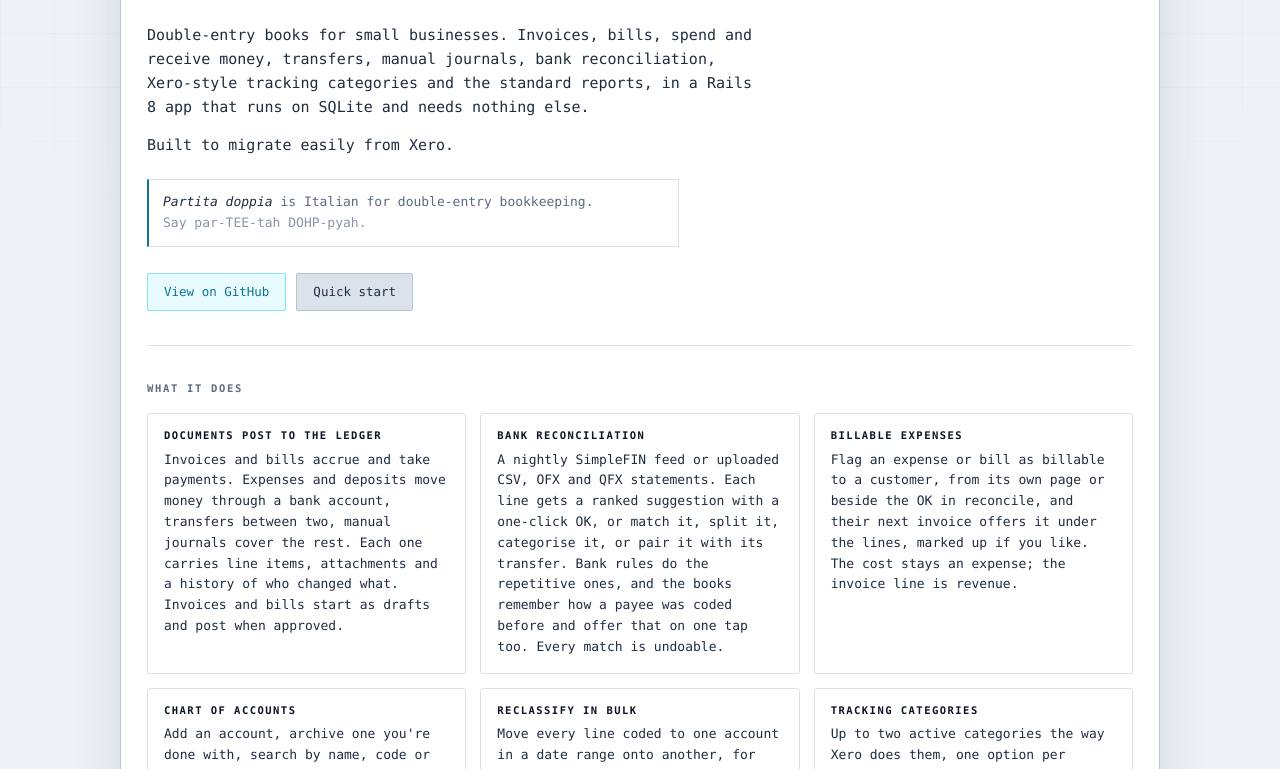
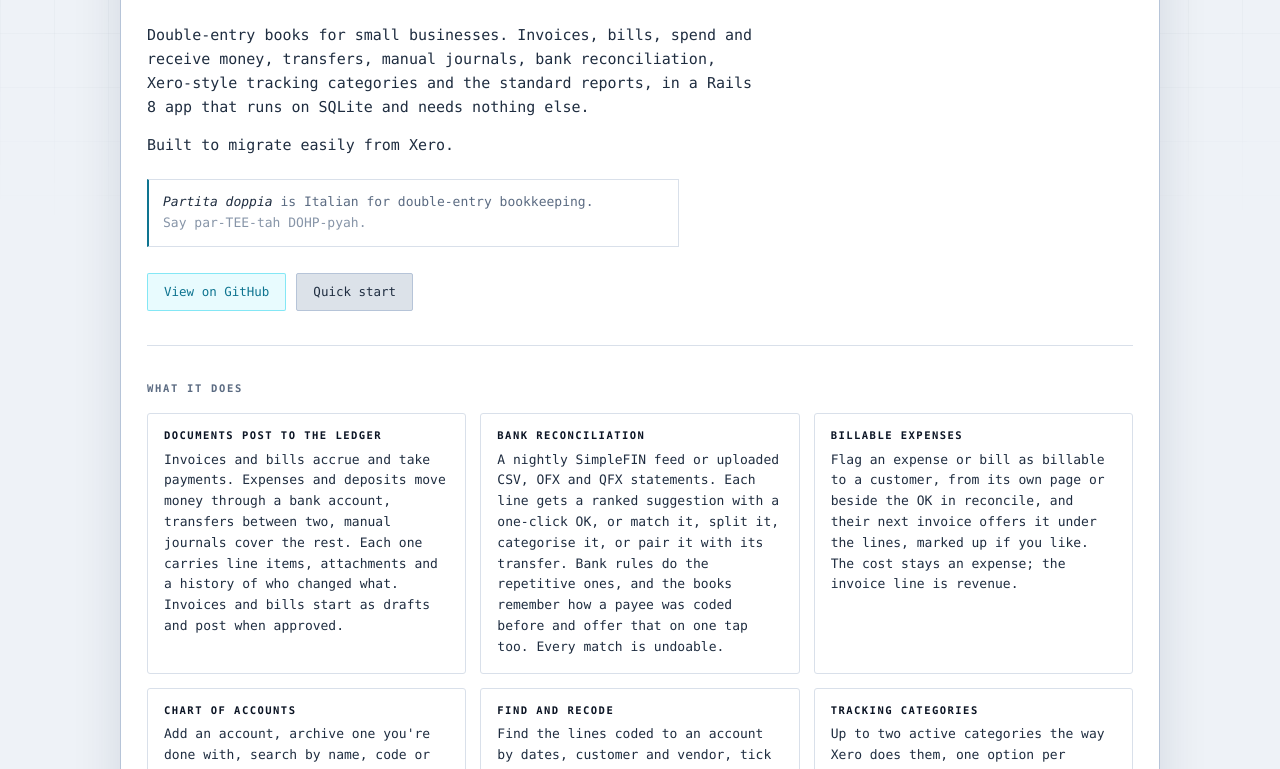
Before and after one commit to joelgaff/partitadoppia-site, a plain HTML site: page index.html in a window 1280 px wide. Shown: the part 183-952 px from the top of the page. Drawn offline with Linux system fonts and the light colour scheme.

Commit message:
Reclassify in bulk is now Find and recode

```diff
--- a/index.html
+++ b/index.html
@@ -372,7 +372,7 @@
           <li><strong>Bank reconciliation</strong>A nightly SimpleFIN feed or uploaded CSV, OFX and QFX statements. Each line gets a ranked suggestion with a one-click OK, or match it, split it, categorise it, or pair it with its transfer. Bank rules do the repetitive ones, and the books remember how a payee was coded before and offer that on one tap too. Every match is undoable.</li>
           <li><strong>Billable expenses</strong>Flag an expense or bill as billable to a customer, from its own page or beside the OK in reconcile, and their next invoice offers it under the lines, marked up if you like. The cost stays an expense; the invoice line is revenue.</li>
           <li><strong>Chart of accounts</strong>Add an account, archive one you're done with, search by name, code or description. Click an account to open its ledger, and a ledger row to open the transaction behind it.</li>
-          <li><strong>Reclassify in bulk</strong>Move every line coded to one account in a date range onto another, for one customer or all of them. Preview what would move, then move it; each transaction notes the change in its history.</li>
+          <li><strong>Find and recode</strong>Find the lines coded to an account by dates, customer and vendor, tick the ones you mean, then move them to another account, bill them to a customer, or both. Each transaction notes the change in its history.</li>
           <li><strong>Tracking categories</strong>Up to two active categories the way Xero does them, one option per category on any line, and a profit and loss broken out by option.</li>
           <li><strong>Reports</strong>Profit and loss, balance sheet, trial balance, general ledger, receivables and payables aging, profit and loss by tracking category.</li>
           <li><strong>Invoicing</strong>Numbered invoices with a PDF, emailed to one address or several with the PDF attached, recurring invoices, and a per-document activity log. Or send a link: one public link per invoice, yours to roll or revoke, gone after a year.</li>
```
